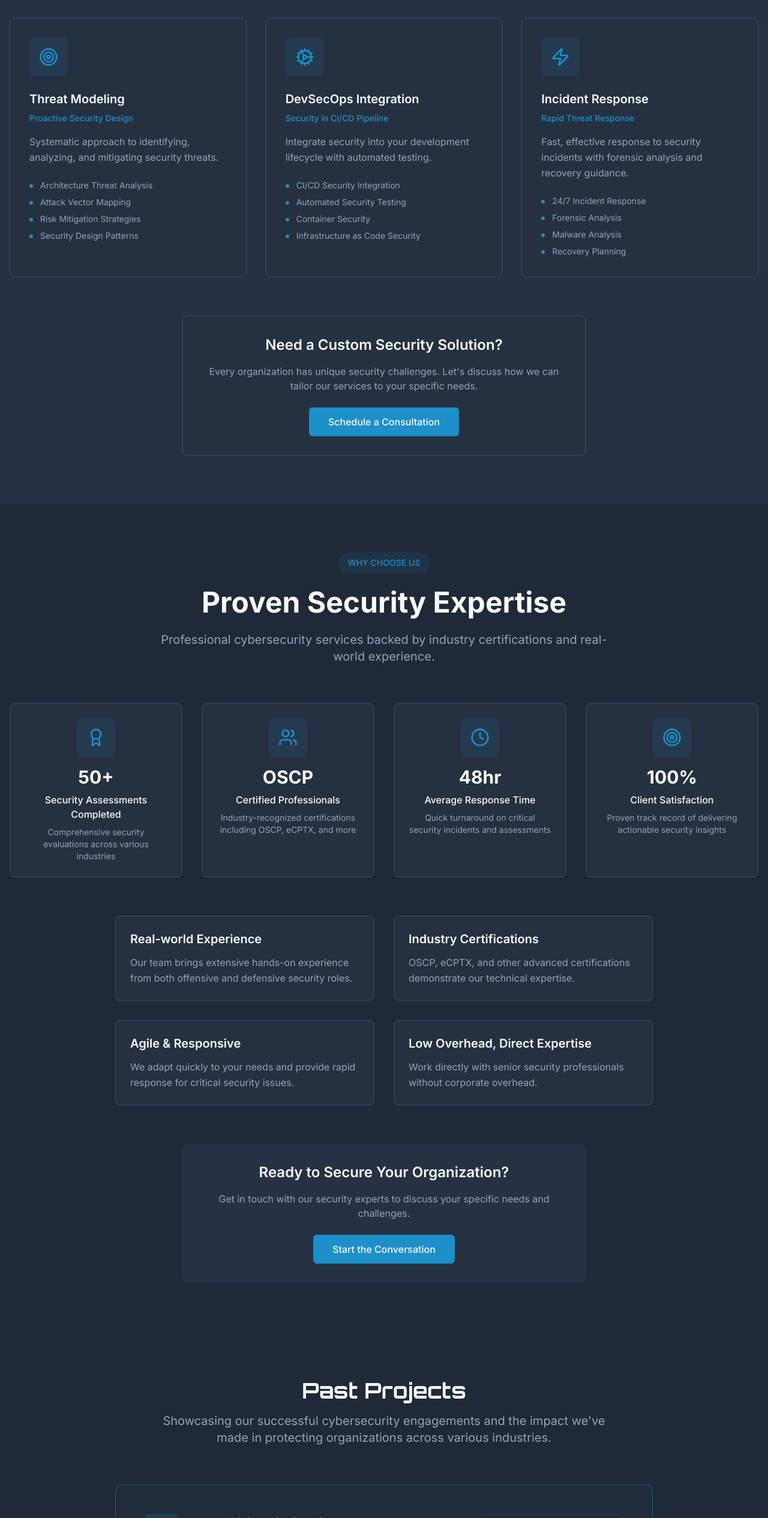
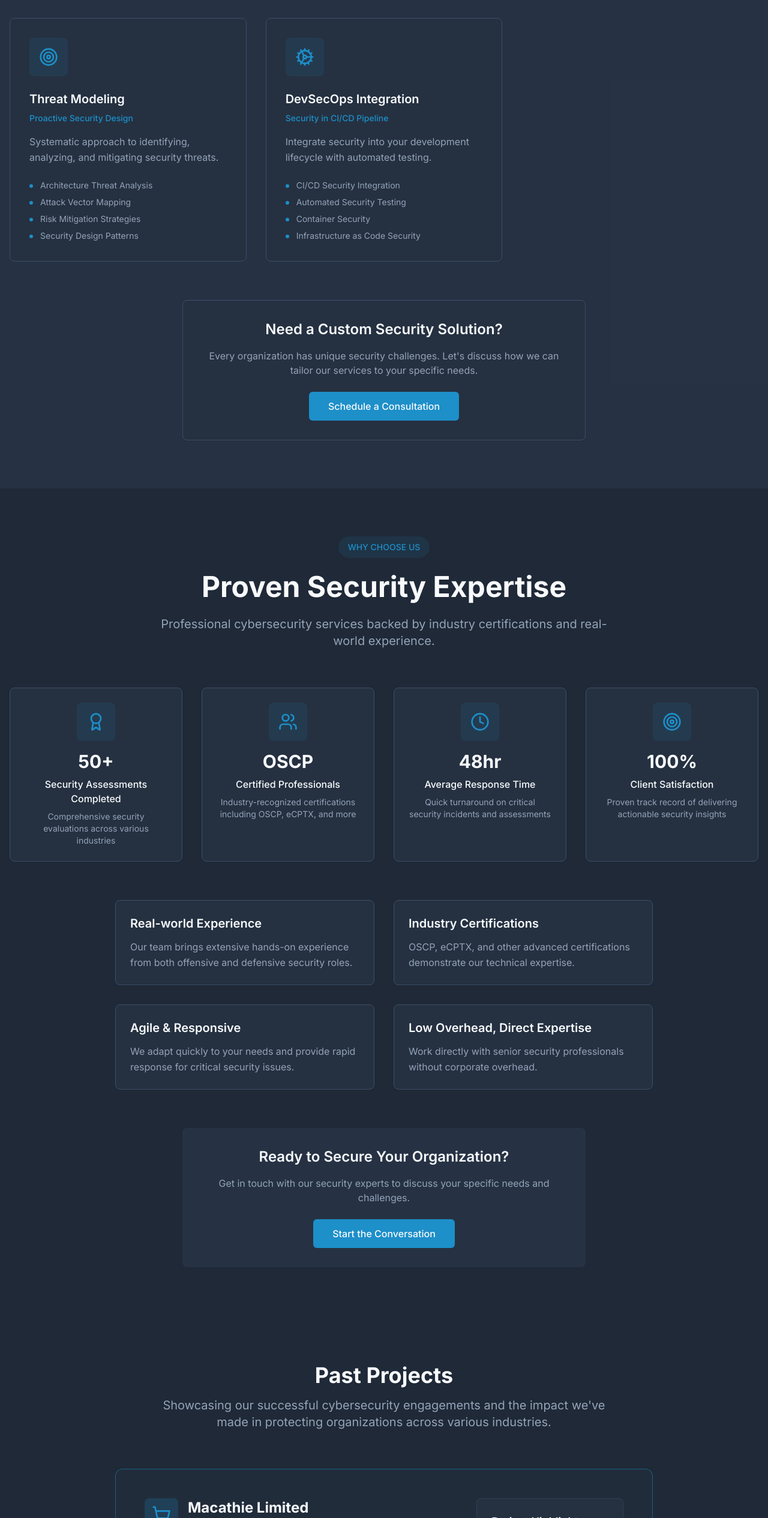
Before and after one commit to Netshield-Enterprise/netshield-nexus-portal, a React (Vite) app: page / in a window 1280 px wide. Shown: the part 2664-5194 px from the top of the page at 60% size. Built offline with nearby package versions, Linux system fonts and the light colour scheme.

Commit message:
Remove incident response, update services
Removed incident response from services and updated "Upcoming Engagements". Replaced DevSecOps with security automation and ensured consistent font usage.

```diff
--- a/src/components/sections/ProjectsSection.tsx
+++ b/src/components/sections/ProjectsSection.tsx
@@ -25,20 +25,14 @@ const ProjectsSection = () => {
 
   const upcomingServices = [
     {
-      title: "Financial Services VAPT",
-      description: "Banking and financial institution security assessment",
-      status: "Planning Phase",
-      icon: <Globe className="w-6 h-6" />
-    },
-    {
       title: "Healthcare Security Audit",
       description: "HIPAA compliance and patient data protection review",
       status: "Scoping Phase",
       icon: <Calendar className="w-6 h-6" />
     },
     {
-      title: "DevSecOps Implementation",
-      description: "CI/CD security integration for enterprise client",
+      title: "Security Automation",
+      description: "Custom security solutions tailored to client environment",
       status: "Discovery Phase",
       icon: <Award className="w-6 h-6" />
     }
@@ -46,14 +40,14 @@ const ProjectsSection = () => {
 
   return (
     <section id="projects" className="py-20 relative">
-      <div className="absolute inset-0 cyber-grid opacity-10"></div>
+      <div className="absolute inset-0 opacity-5"></div>
 
       <div className="container mx-auto px-4 relative z-10">
         <div className="text-center mb-16">
-          <h2 className="font-orbitron font-bold text-3xl md:text-4xl mb-4 text-gradient-cyber">
+          <h2 className="font-inter font-bold text-3xl md:text-4xl mb-4 text-foreground">
             Past Projects
           </h2>
-          <p className="text-xl text-muted-foreground max-w-3xl mx-auto">
+          <p className="text-xl text-muted-foreground max-w-3xl mx-auto font-inter">
             Showcasing our successful cybersecurity engagements and the impact we've made in protecting organizations across various industries.
           </p>
         </div>
@@ -74,39 +68,39 @@ const ProjectsSection = () => {
                       </div>
                     </div>
                     <div>
-                      <h3 className="font-orbitron font-bold text-2xl text-foreground">
+                      <h3 className="font-inter font-bold text-2xl text-foreground">
                         {project.client}
                       </h3>
-                      <p className="text-muted-foreground">{project.type}</p>
+                      <p className="text-muted-foreground font-inter">{project.type}</p>
                     </div>
                   </div>
 
                   <div className="mb-6">
-                    <h4 className="font-semibold text-lg mb-2 text-primary">
+                    <h4 className="font-inter font-semibold text-lg mb-2 text-primary">
                       {project.service}
                     </h4>
-                    <p className="text-muted-foreground leading-relaxed">
+                    <p className="text-muted-foreground leading-relaxed font-inter">
                       {project.description}
                     </p>
                   </div>
                 </div>
 
                 <div className="lg:col-span-1">
-                  <div className="bg-gradient-cyber p-6 rounded-lg border border-border/50">
-                    <h4 className="font-semibold text-lg mb-4 text-foreground">
+                  <div className="bg-card p-6 rounded-lg border border-border/50">
+                    <h4 className="font-inter font-semibold text-lg mb-4 text-foreground">
                       Project Highlights
                     </h4>
                     <ul className="space-y-3">
                       {project.highlights.map((highlight, highlightIndex) => (
                         <li key={highlightIndex} className="flex items-start">
                           <CheckCircle className="w-5 h-5 text-primary mr-3 mt-0.5 flex-shrink-0" />
-                          <span className="text-sm text-muted-foreground">{highlight}</span>
+                          <span className="text-sm text-muted-foreground font-inter">{highlight}</span>
                         </li>
                       ))}
                     </ul>
                     <div className="mt-6 pt-4 border-t border-border/50">
-                      <span className="text-xs text-muted-foreground">Status: </span>
-                      <span className="text-sm font-semibold text-primary">{project.status}</span>
+                      <span className="text-xs text-muted-foreground font-inter">Status: </span>
+                      <span className="text-sm font-semibold text-primary font-inter">{project.status}</span>
                     </div>
                   </div>
                 </div>
@@ -117,10 +111,10 @@ const ProjectsSection = () => {
 
         {/* Upcoming Projects */}
         <div className="max-w-6xl mx-auto">
-          <h3 className="font-orbitron font-bold text-2xl text-center mb-8 text-gradient-cyber">
+          <h3 className="font-inter font-bold text-2xl text-center mb-8 text-foreground">
             Pipeline & Upcoming Engagements
           </h3>
-          <div className="grid grid-cols-1 md:grid-cols-3 gap-6">
+          <div className="grid grid-cols-1 md:grid-cols-2 gap-6">
             {upcomingServices.map((service, index) => (
               <div
                 key={index}
@@ -133,11 +127,11 @@ const ProjectsSection = () => {
                     </div>
                   </div>
                   <div>
-                    <h4 className="font-semibold text-foreground">{service.title}</h4>
-                    <p className="text-xs text-secondary">{service.status}</p>
+                    <h4 className="font-inter font-semibold text-foreground">{service.title}</h4>
+                    <p className="text-xs text-secondary font-inter">{service.status}</p>
                   </div>
                 </div>
-                <p className="text-sm text-muted-foreground">{service.description}</p>
+                <p className="text-sm text-muted-foreground font-inter">{service.description}</p>
               </div>
             ))}
           </div>
@@ -145,17 +139,17 @@ const ProjectsSection = () => {
 
         {/* Call to Action */}
         <div className="mt-16 text-center">
-          <div className="bg-gradient-cyber p-8 rounded-xl border border-border/50 max-w-2xl mx-auto">
-            <h3 className="font-orbitron font-bold text-xl mb-4 text-foreground">
+          <div className="bg-card p-8 rounded-xl border border-border/50 max-w-2xl mx-auto">
+            <h3 className="font-inter font-bold text-xl mb-4 text-foreground">
               Ready to Secure Your Organization?
             </h3>
-            <p className="text-muted-foreground mb-6">
+            <p className="text-muted-foreground mb-6 font-inter">
               Join our satisfied clients and let us help you identify and mitigate security vulnerabilities
               before they become costly breaches.
             </p>
             <button
               onClick={() => document.getElementById('contact')?.scrollIntoView({ behavior: 'smooth' })}
-              className="bg-primary hover:bg-primary/90 text-primary-foreground px-8 py-3 rounded-lg font-semibold transition-colors duration-200 glow-cyan"
+              className="bg-primary hover:bg-primary/90 text-primary-foreground px-8 py-3 rounded-lg font-semibold transition-colors duration-200 font-inter"
             >
               Start Your Security Assessment
             </button>
--- a/src/components/sections/ServicesSection.tsx
+++ b/src/components/sections/ServicesSection.tsx
@@ -1,5 +1,5 @@
 
-import { Shield, Search, Cog, Target, Code, Zap } from 'lucide-react';
+import { Shield, Search, Cog, Target, Code } from 'lucide-react';
 
 const ServicesSection = () => {
   const services = [
@@ -37,13 +37,6 @@ const ServicesSection = () => {
       subtitle: "Security in CI/CD Pipeline",
       description: "Integrate security into your development lifecycle with automated testing.",
       features: ["CI/CD Security Integration", "Automated Security Testing", "Container Security", "Infrastructure as Code Security"]
-    },
-    {
-      icon: <Zap className="w-8 h-8" />,
-      title: "Incident Response",
-      subtitle: "Rapid Threat Response",
-      description: "Fast, effective response to security incidents with forensic analysis and recovery guidance.",
-      features: ["24/7 Incident Response", "Forensic Analysis", "Malware Analysis", "Recovery Planning"]
     }
   ];
 
@@ -54,10 +47,10 @@ const ServicesSection = () => {
           <div className="inline-flex items-center px-4 py-2 bg-primary/10 text-primary rounded-full text-sm font-medium mb-6">
             WHAT WE DO
           </div>
-          <h2 className="font-display text-4xl md:text-5xl mb-6 text-foreground">
+          <h2 className="font-inter font-bold text-4xl md:text-5xl mb-6 text-foreground">
             Our Security Services
           </h2>
-          <p className="text-xl text-muted-foreground max-w-3xl mx-auto">
+          <p className="text-xl text-muted-foreground max-w-3xl mx-auto font-inter">
             Comprehensive cybersecurity solutions designed to protect your digital assets and business operations.
           </p>
         </div>
@@ -74,21 +67,21 @@ const ServicesSection = () => {
                 </div>
               </div>
 
-              <h3 className="font-semibold text-xl mb-2 text-foreground">
+              <h3 className="font-inter font-semibold text-xl mb-2 text-foreground">
                 {service.title}
               </h3>
 
-              <p className="text-sm font-medium text-primary mb-4">
+              <p className="text-sm font-medium text-primary mb-4 font-inter">
                 {service.subtitle}
               </p>
 
-              <p className="text-muted-foreground mb-6 leading-relaxed">
+              <p className="text-muted-foreground mb-6 leading-relaxed font-inter">
                 {service.description}
               </p>
 
               <ul className="space-y-2">
                 {service.features.map((feature, featureIndex) => (
-                  <li key={featureIndex} className="flex items-start text-sm text-muted-foreground">
+                  <li key={featureIndex} className="flex items-start text-sm text-muted-foreground font-inter">
                     <div className="w-1.5 h-1.5 bg-primary rounded-full mr-3 mt-2 flex-shrink-0"></div>
                     <span>{feature}</span>
                   </li>
@@ -101,15 +94,15 @@ const ServicesSection = () => {
         {/* Call to action */}
         <div className="mt-16 text-center">
           <div className="bg-card p-8 rounded-lg border shadow-sm max-w-2xl mx-auto">
-            <h3 className="font-semibold text-2xl mb-4 text-foreground">
+            <h3 className="font-inter font-semibold text-2xl mb-4 text-foreground">
               Need a Custom Security Solution?
             </h3>
-            <p className="text-muted-foreground mb-6">
+            <p className="text-muted-foreground mb-6 font-inter">
               Every organization has unique security challenges. Let's discuss how we can tailor our services to your specific needs.
             </p>
             <button
               onClick={() => document.getElementById('contact')?.scrollIntoView({ behavior: 'smooth' })}
-              className="bg-primary hover:bg-primary/90 text-primary-foreground px-8 py-3 rounded-md font-medium transition-colors duration-200"
+              className="bg-primary hover:bg-primary/90 text-primary-foreground px-8 py-3 rounded-md font-medium transition-colors duration-200 font-inter"
             >
               Schedule a Consultation
             </button>
--- a/src/pages/Index.tsx
+++ b/src/pages/Index.tsx
@@ -29,11 +29,11 @@ const Index = () => {
                 className="h-6 w-auto"
               />
             </div>
-            <span className="font-display text-lg text-foreground">
+            <span className="font-inter font-bold text-lg text-foreground">
               NETSHIELD ENTERPRISE
             </span>
           </div>
-          <p className="text-muted-foreground text-sm">
+          <p className="text-muted-foreground text-sm font-inter">
             © 2025 Netshield Enterprise. All rights reserved. Securing the digital future.
           </p>
         </div>
```
Also changed, not shown: src/components/Navigation.tsx (+4 -4 lines).
